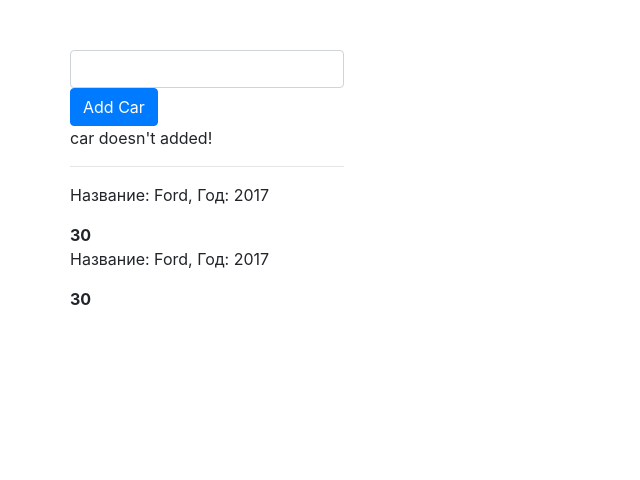
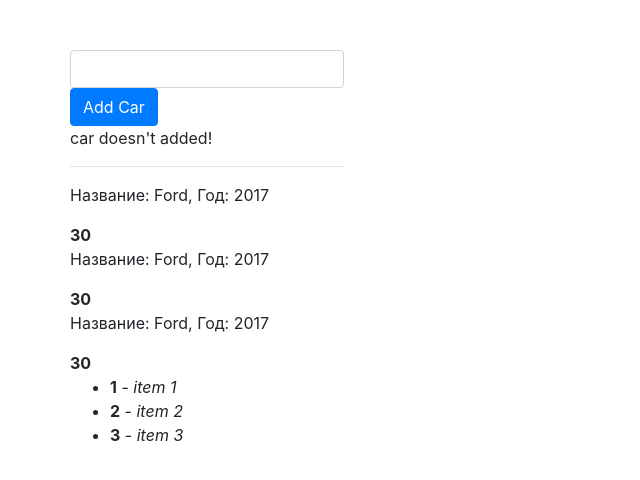
Before and after one commit to BlackNastie/my-first-app, an Angular app: page / in a window 1280 px wide. Shown: the top 480 px of the page, without its empty margins (0-640 px from the left). Built offline with nearby package versions, Linux system fonts and the light colour scheme.

Commit message:
lesson 12

```diff
--- a/src/app/cars/cars.component.html
+++ b/src/app/cars/cars.component.html
@@ -5,5 +5,11 @@
   <p>car added</p>
 </ng-template>
 <hr/>
-<app-car></app-car>
-<app-car></app-car>
+
+<app-car *ngFor="let car of cars"></app-car>
+
+<ul>
+  <li *ngFor="let item of items; let idx = index">
+    <b>{{idx + 1}}</b> - <i>{{item.name}}</i>
+  </li>
+</ul>
--- a/src/app/cars/cars.component.ts
+++ b/src/app/cars/cars.component.ts
@@ -9,6 +9,8 @@
   //addCarStatus = '';
   carName = '';
   addCarStatus= false;
+  cars = ['ford','bmw','audi'];
+  items = [{id:3, name: 'item 1'},{id:6, name: 'item 2'},{id:9, name: 'item 3'}];
 
   constructor() {
 
@@ -16,6 +18,8 @@
 
   addCar() {
     this.addCarStatus = true;
+    this.cars.push(this.carName);
+    this.carName = '';
   }
 
 
```
